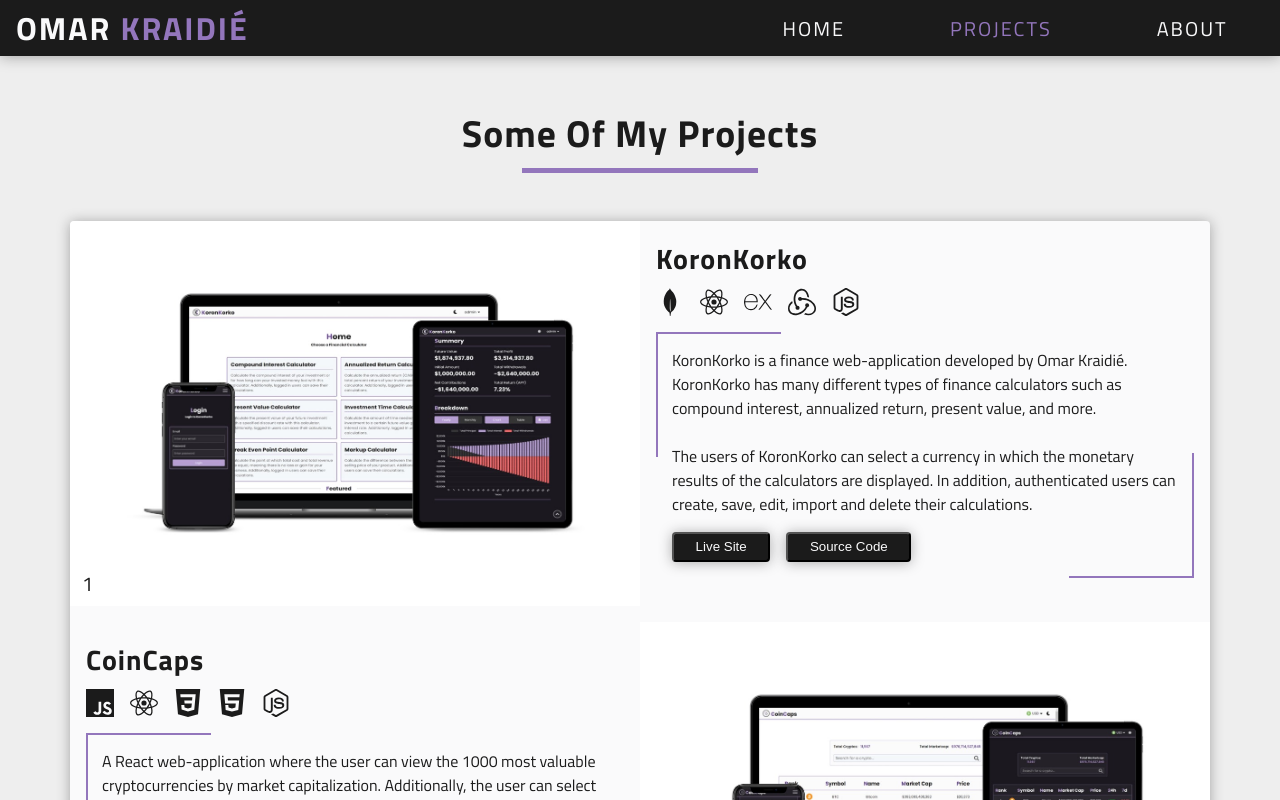
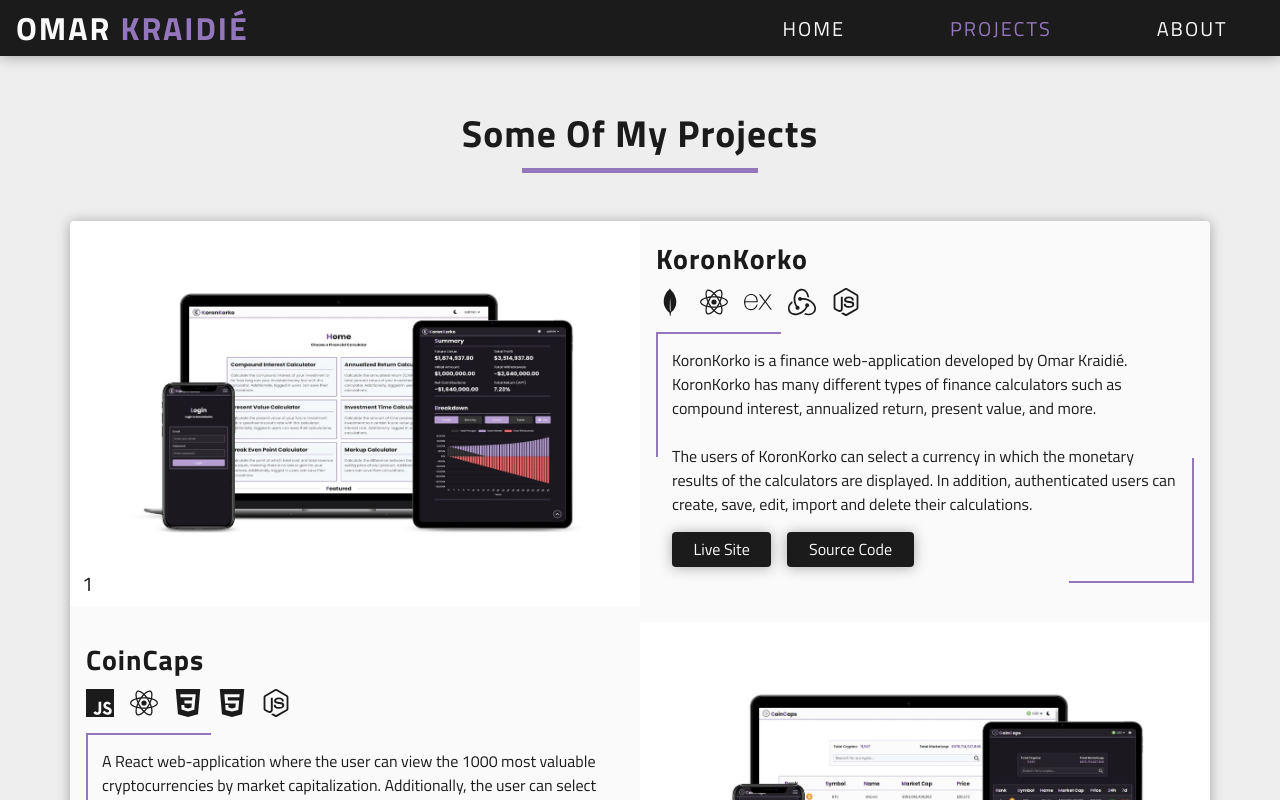
Before and after one commit to 0mppula/portfolio-web-app, a React (Create React App) app: page /projects in a window 1280 px wide. Shown: the top 800 px of the page. Built offline with nearby package versions, Linux system fonts and the light colour scheme.

Commit message:
Added urls to buttons.

```diff
--- a/src/components/ProjectItem.js
+++ b/src/components/ProjectItem.js
@@ -35,8 +35,28 @@ const ProjectItem = ({ project, index, thumbnail }) => {
 					<p>{project.info || placeHolderInfo}</p>
 
 					<div className="project-button-container">
-						{project.liveUrl && <button className="btn">Live Site</button>}
-						{project.codeUrl && <button className="btn">Source Code</button>}
+						{project.liveUrl && (
+							<a
+								href={project.liveUrl}
+								type="button"
+								className="btn"
+								target="_blank"
+								rel="noreferrer"
+							>
+								Live Site
+							</a>
+						)}
+						{project.codeUrl && (
+							<a
+								href={project.codeUrl}
+								type="button"
+								className="btn"
+								target="_blank"
+								rel="noreferrer"
+							>
+								Source Code
+							</a>
+						)}
 					</div>
 					<Frame />
 				</div>
```
